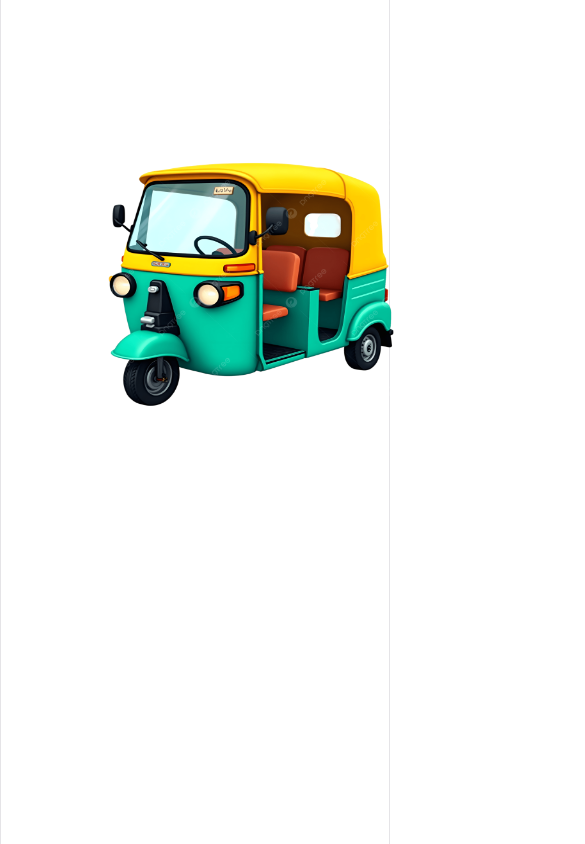
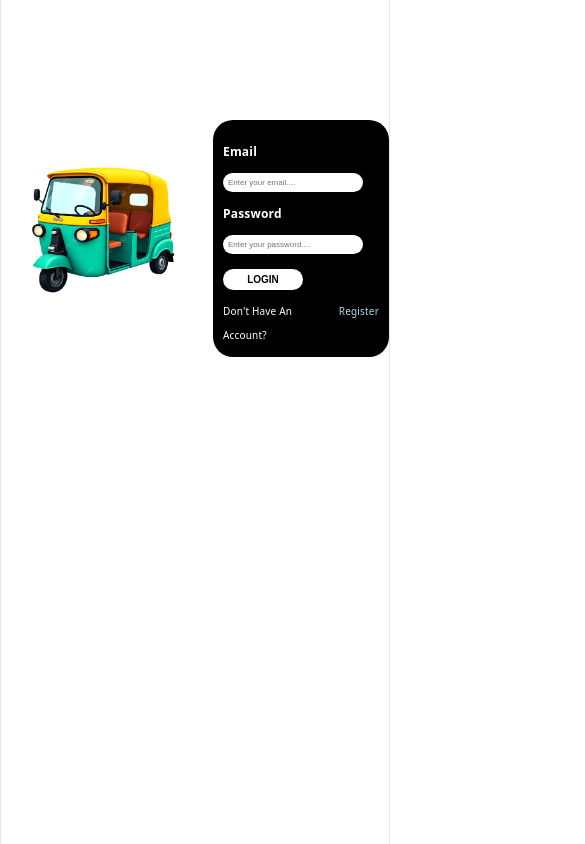
Before and after one commit to ayushk63/RideProject, a React (Vite) app: page /Login in a window 390 px wide. Shown: the top 844 px of the page, 585 px wide, since content can reach past the window. Built offline with nearby package versions, Linux system fonts and the light colour scheme.

Commit message:
Added Responsive Design

```diff
--- a/src/App.css
+++ b/src/App.css
@@ -589,4 +589,16 @@
   .alreadyDontRegisterLogin {
     font-size: 10px;
   }
+
+  #loginAutoImage {
+    width: 200px;
+    height: 190px;
+    margin-left: 2px;
+    margin-top: 125px;
+  }
+
+  #loginDiv1 {
+    margin-left: 10px;
+    padding: 10px;
+  }
 }
```
